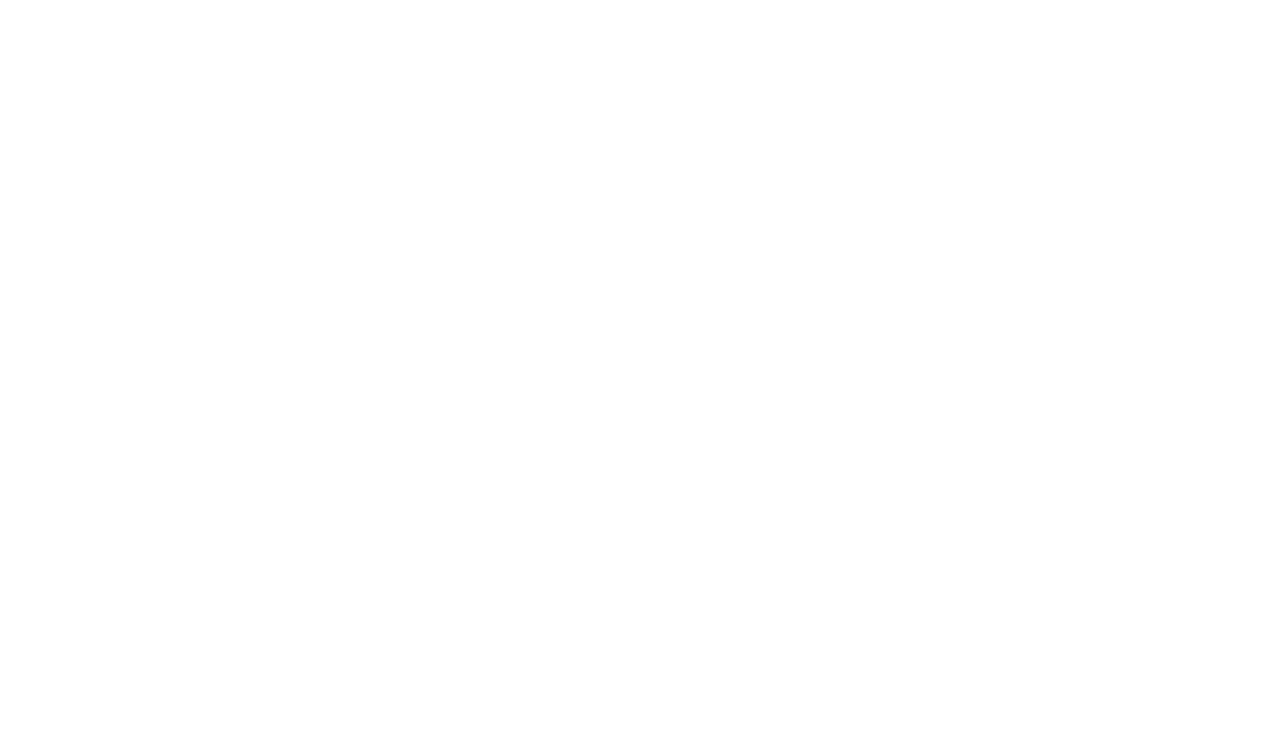
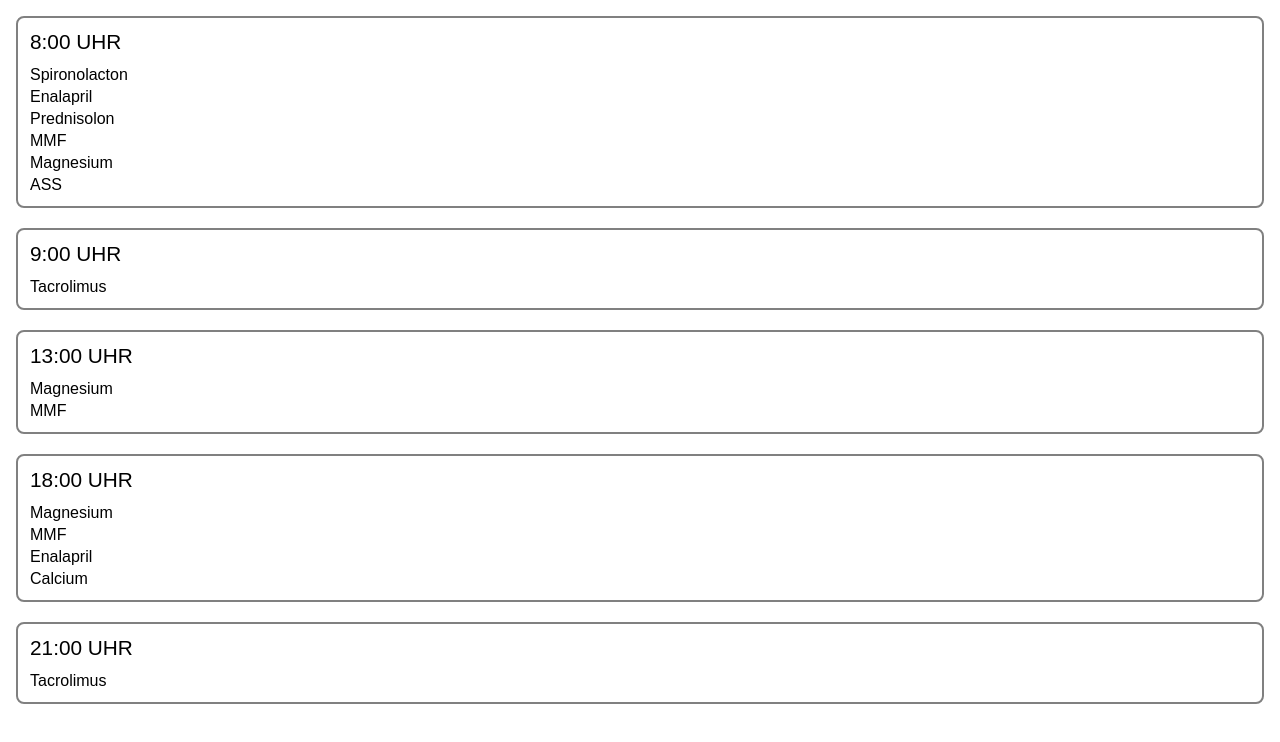
Before and after one commit to anniviz/capstone-project, a React (Create React App) app: page / in a window 1280 px wide. Shown: the top 742 px of the page. Built offline with nearby package versions, Linux system fonts and the light colour scheme.

Commit message:
Add MadicationGroup to App

```diff
--- a/src/App.js
+++ b/src/App.js
@@ -1,17 +1,24 @@
 import React from 'react'
+import styled from 'styled-components'
+import MedicationGroup from './Components/MedicationGroup'
 
 export default function App() {
   const medication = [
     {
+      id: 1,
       time: '8:00',
       meds: [
         { id: 1, medName: 'Spironolacton' },
         { id: 2, medName: 'Enalapril' },
         { id: 3, medName: 'Prednisolon' },
+        { id: 4, medName: 'MMF' },
+        { id: 5, medName: 'Magnesium' },
+        { id: 6, medName: 'ASS' },
       ],
     },
-    { time: '9:00', meds: [{ id: 1, medName: 'Tacrolimus' }] },
+    { id: 2, time: '9:00', meds: [{ id: 1, medName: 'Tacrolimus' }] },
     {
+      id: 3,
       time: '13:00',
       meds: [
         { id: 1, medName: 'Magnesium' },
@@ -19,14 +26,30 @@ export default function App() {
       ],
     },
     {
+      id: 4,
       time: '18:00',
       meds: [
         { id: 1, medName: 'Magnesium' },
         { id: 2, medName: 'MMF' },
+        { id: 3, medName: 'Enalapril' },
+        { id: 4, medName: 'Calcium' },
       ],
     },
-    { time: '21:00', meds: [{ id: 1, medName: 'Tacrolimus' }] },
+    { id: 5, time: '21:00', meds: [{ id: 1, medName: 'Tacrolimus' }] },
   ]
 
-  return <div></div>
+  return (
+    <Flexbox>
+      {medication.map(({ id, time, meds }) => (
+        <MedicationGroup key={id} time={time} meds={meds} />
+      ))}
+    </Flexbox>
+  )
 }
+
+const Flexbox = styled.div`
+  display: flex;
+  flex-direction: column;
+  gap: 20px;
+  padding: 16px;
+`
```
